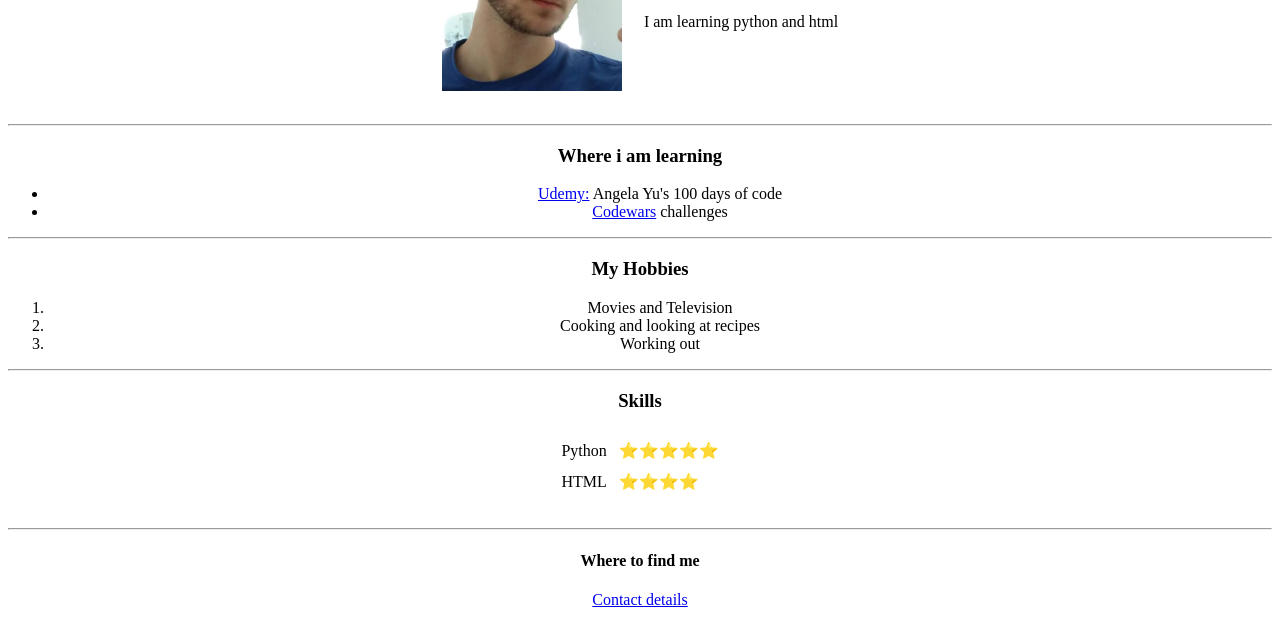
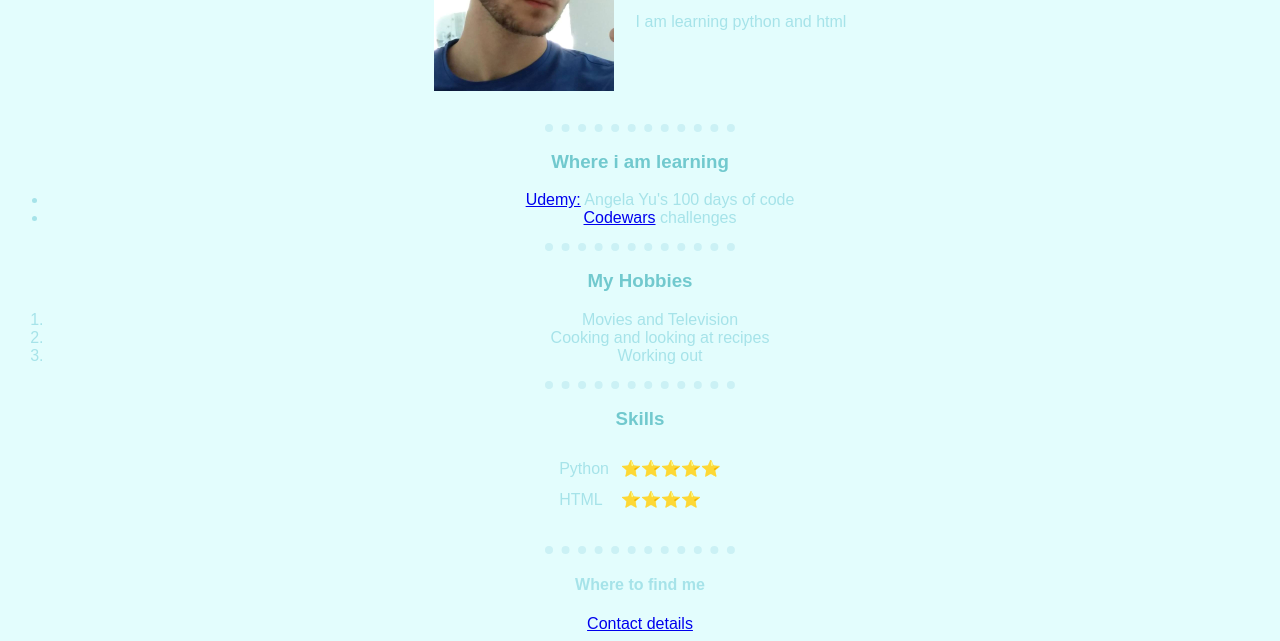
Before and after one commit to Eidolon-WTF/cv, a plain HTML site: page index.html in a window 1280 px wide. Shown: the part 178-819 px from the top of the page. Drawn offline with Linux system fonts and the light colour scheme; the site is published under a folder, as on GitHub Pages, so addresses that start at the root find nothing.

Commit message:
Update index.html

```diff
--- a/index.html
+++ b/index.html
@@ -3,7 +3,7 @@
     <head>
     <meta charset="UTF-8">
     <title>My new website!</title>
-    <link rel="stylesheet" href="/styles.css">
+    <link rel="stylesheet" href="cv/styles.css">
 
     </head>
 <body>
```
